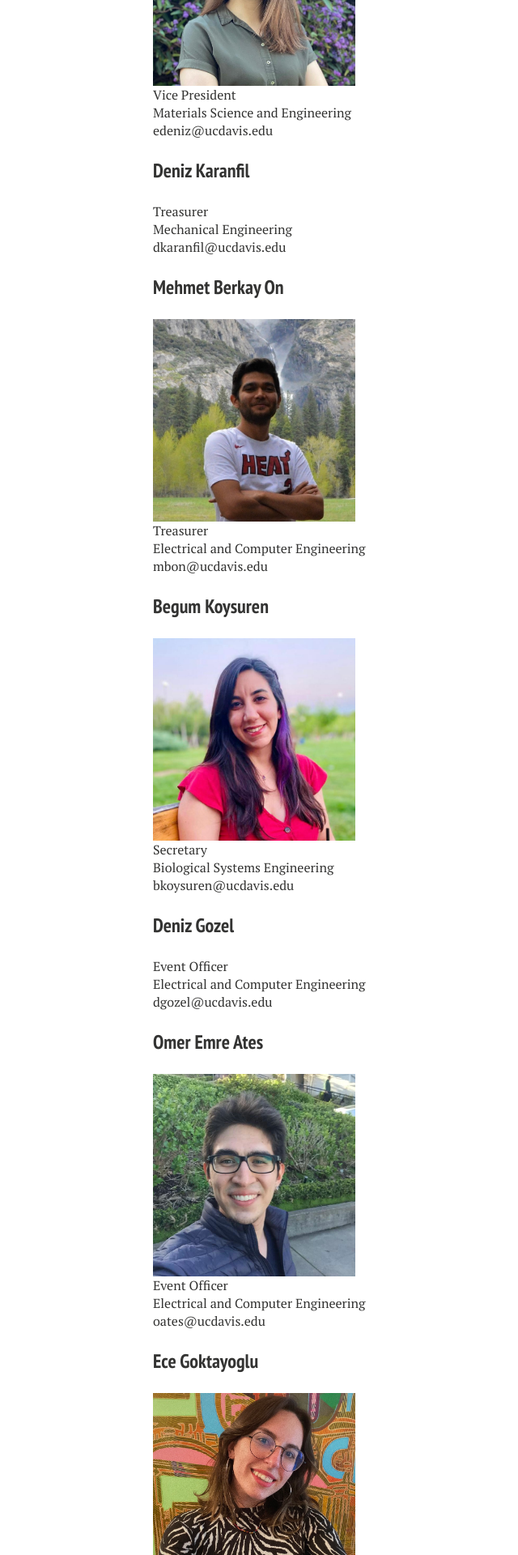
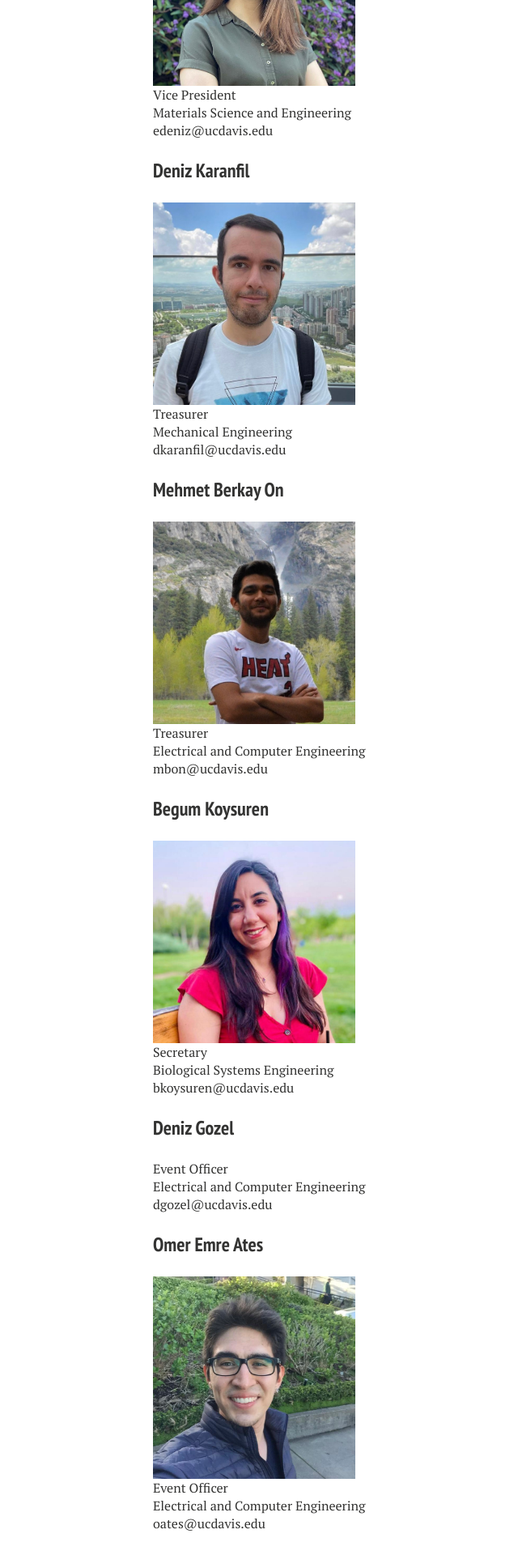
Before and after one commit to tsaatucdavis/tsaatucdavis.github.io, a Jekyll site: the page built from people.md, in a window 1280 px wide. Shown: the part 747-2667 px from the top of the page at 81% size, without its empty margins (131-771 px from the left). Built offline with Jekyll 4.4.1, drawn with Linux system fonts in a browser that asks for light colours; nearby versions of some CDN libraries.

Commit message:
Update people.md

```diff
--- a/people.md
+++ b/people.md
@@ -20,6 +20,7 @@
 edeniz@ucdavis.edu <br/>
 
 ### Deniz Karanfil
+<img align="middle" width="250" src="{{ site.url }}/images/karanfil.jpg" alt="..."> <br/>
 Treasurer <br/>
 Mechanical Engineering <br/>
 dkaranfil@ucdavis.edu <br/>
```
